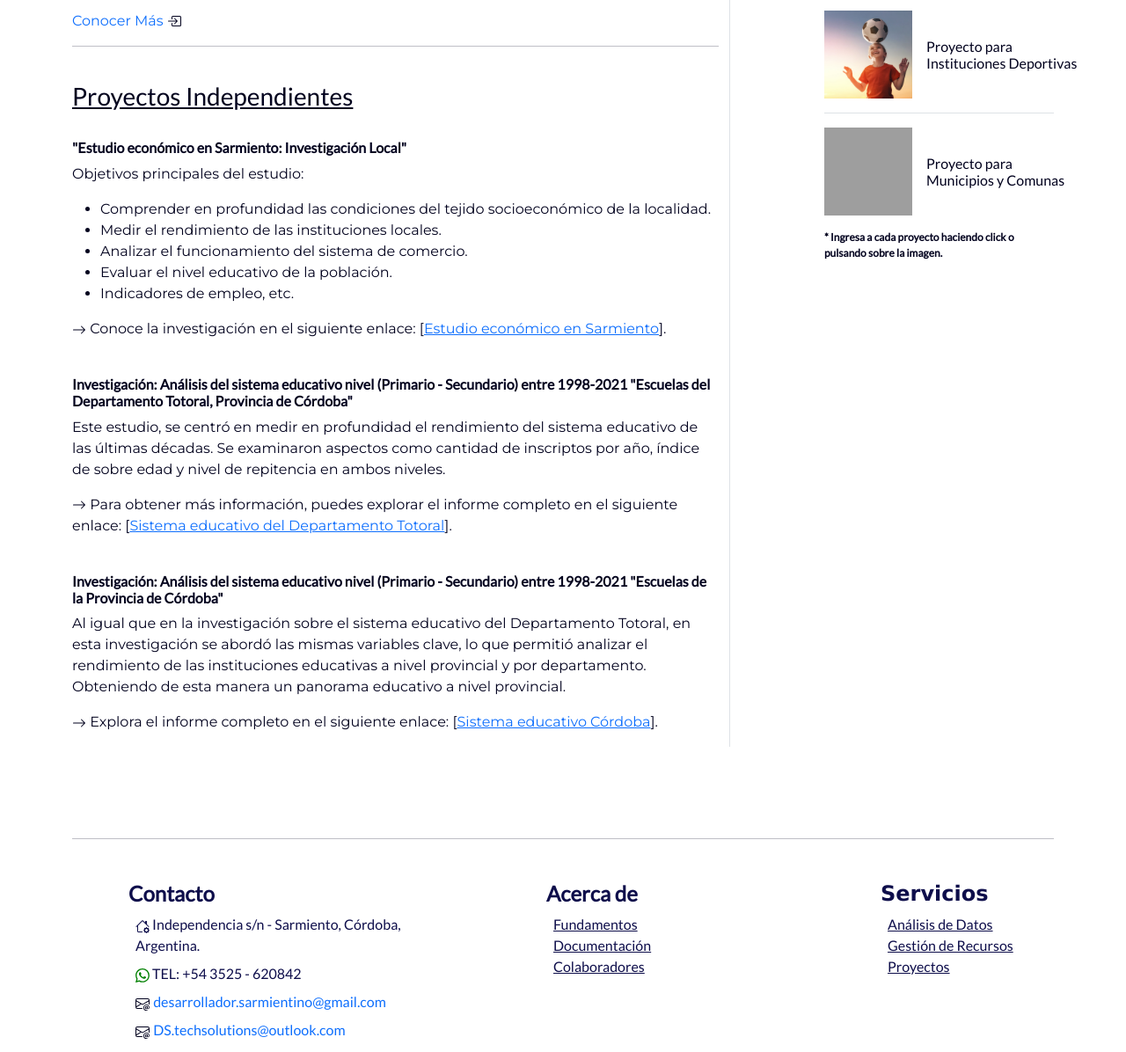
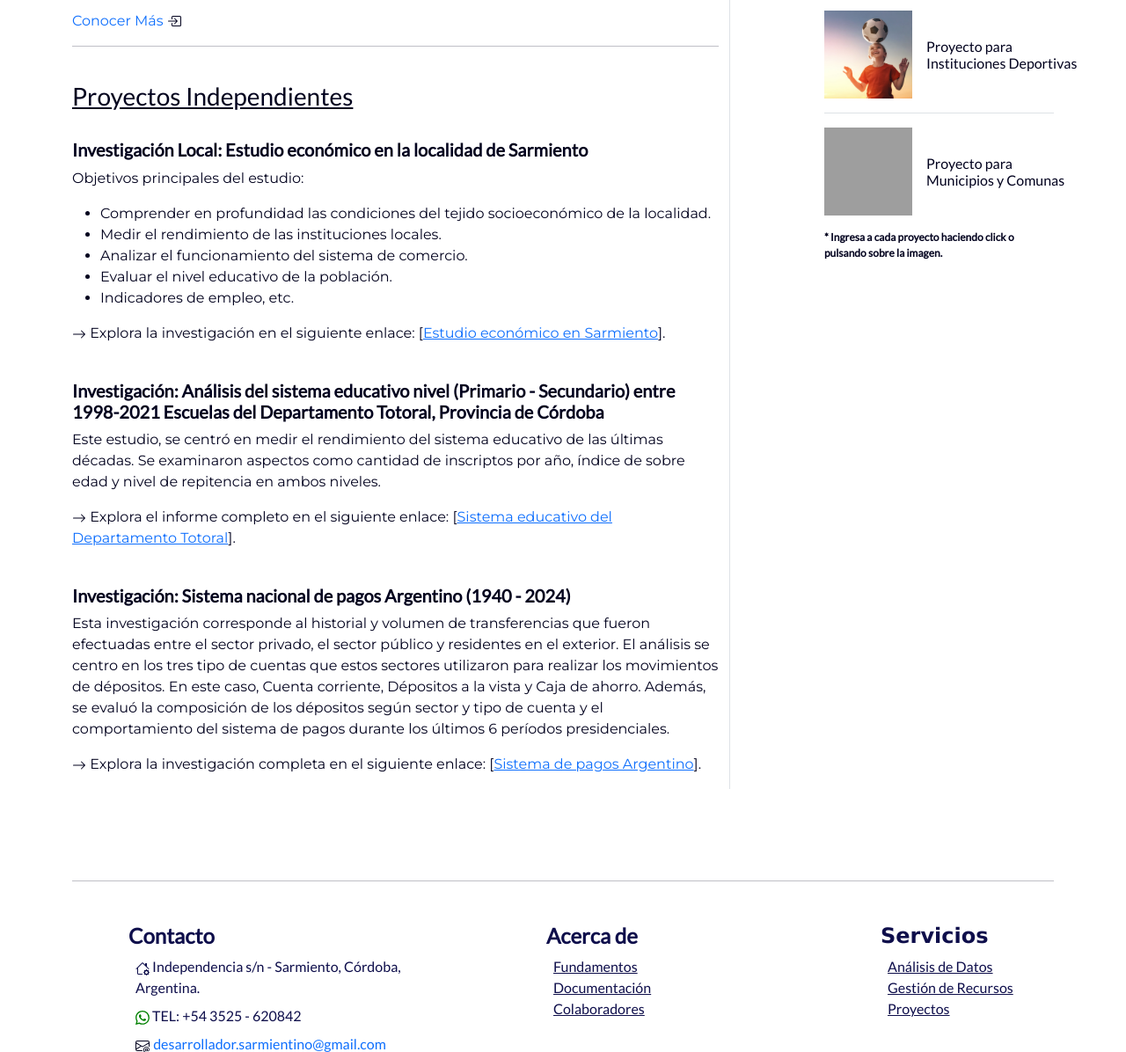
Before and after one commit to RenzoReyna88/flask-app, a Flask app: page /perfil in a window 1280 px wide. Shown: the part 1553-2749 px from the top of the page at 88% size. Run offline with Flask 2, Linux system fonts and the light colour scheme; grey boxes are pictures that could not be loaded.

Commit message:
Enlace para el estudio económico 15/6

```diff
--- a/source/templates/sitio/hogar.html
+++ b/source/templates/sitio/hogar.html
@@ -152,7 +152,7 @@
           <h1 class="text-start" style="font-family: 'Lato', sans-serif;"><strong>Fundamentos de este Proyecto</strong></h1>
           <br>
           <p class="text-start" style="font-family: 'Montserrat', sans-serif;">
-            Desde los inicios en mi investigación pesonal sobre el funcionamiento de la <a href="https://economipedia.com/"
+            Desde los inicios en mi investigación personal sobre el funcionamiento de la <a href="https://economipedia.com/"
             style=" color: green; text-decoration: none;" target="_blank" rel="noopener noreferrer">economía</a>,
             pude identificar la falta de acceso a <strong>recursos digitales y tecnológicos</strong>, cómo así también, el poco interés por
             estos recursos en nuestra región. Esto no solo dificulta el <a href="https://economipedia.com/definiciones/crecimiento-economico.html"
@@ -252,7 +252,7 @@
             <p class="py-2" style="font-family: 'Lato', sans-serif;">
               <small>
               * El objetivo de este servicio es ofrecer una solución práctica y útil a la comunidad. integrando tecnologías para el análisis de información y procesos.
-              Deja un comentario o sugerencia aquí abajo.
+              Deja tu pregunta un comentario y o sugerencia aquí abajo.
               </small>
             </p>
             <div class="card" style="border-radius: 1%; background-color: rgba(38, 184, 15, 0.508); height: auto;">
--- a/source/templates/sitio/index.html
+++ b/source/templates/sitio/index.html
@@ -196,7 +196,7 @@
 
           <ul style="font-family: 'Montserrat', sans-serif;">
             <li><a href="https://www.youtube.com/@CodigoMaquina" style="text-decoration: none;" target="_blank" rel="noopener noreferrer">Ciencia de datos con Python</a></li>
-            <li><a href="https://www.youtube.com/watch?v=WwwfLupJkok&list=PLDn1Q60pcV4k1li66_pZNcuwfOxenzOuy" style="text-decoration: none;" target="_blank" rel="noopener noreferrer">Aprende a generar gráficos con Matloplib y Python</a></li>
+            <li><a href="https://www.youtube.com/watch?v=WwwfLupJkok&list=PLDn1Q60pcV4k1li66_pZNcuwfOxenzOuy" style="text-decoration: none;" target="_blank" rel="noopener noreferrer">Aprende a generar gráficos con Matplotlib y Python</a></li>
             <li><a href="https://www.youtube.com/watch?v=QYseq8cwbsA&list=PLt1juD7lYhgEiHRh4EGn3l7v3WZrprRFn" style="text-decoration: none;" target="_blank" rel="noopener noreferrer">Aplicaciones web para análisis de datos</a></li>
           </ul>
         </div>
--- a/source/templates/sitio/perfil.html
+++ b/source/templates/sitio/perfil.html
@@ -210,7 +210,7 @@
         <br/>
         <h3 class="text-start" style="font-family: 'Lato', sans-serif;"><u>Proyectos Independientes</u></h3>
         <br/>
-        <h6 class="text-start" style="font-family: 'Lato', sans-serif;"><strong>"Estudio económico en Sarmiento: Investigación Local"</strong></h6>
+        <h5 class="text-start" style="font-family: 'Lato', sans-serif;"><strong>Investigación Local: Estudio económico en la localidad de Sarmiento</strong></h5>
         <hp class="text-start" style="font-family: 'Montserrat', sans-serif;">Objetivos principales del estudio:</p>
 
           <ul class="estudioE" style="font-family: 'Montserrat', sans-serif;">
@@ -223,35 +223,35 @@
 
           <p class="text-start" style="font-family: 'Montserrat', sans-serif;"><svg xmlns="http://www.w3.org/2000/svg" width="16" height="16" fill="currentColor" class="bi bi-arrow-right" viewBox="0 0 16 16">
             <path fill-rule="evenodd" d="M1 8a.5.5 0 0 1 .5-.5h11.793l-3.147-3.146a.5.5 0 0 1 .708-.708l4 4a.5.5 0 0 1 0 .708l-4 4a.5.5 0 0 1-.708-.708L13.293 8.5H1.5A.5.5 0 0 1 1 8"/>
-          </svg>  Conoce la investigación en el siguiente enlace: [<a href="/historiasarmientina" style="font-family: 'Montserrat', sans-serif;" target="_blank" rel="noopener noreferrer">Estudio económico en Sarmiento</a>].</p>
+          </svg> Explora la investigación en el siguiente enlace: [<a href="https://app-data-analysis.onrender.com" style="font-family: 'Montserrat', sans-serif;" target="_blank" rel="noopener noreferrer">Estudio económico en Sarmiento</a>].</p>
 
           <br/>
 
-          <h6 class="text-start" style="font-family: 'Lato', sans-serif;"><strong>Investigación: Análisis del sistema educativo nivel (Primario - Secundario) entre 1998-2021 "Escuelas
-            del Departamento Totoral, Provincia de Córdoba"</strong></h6>
+          <h5 class="text-start" style="font-family: 'Lato', sans-serif;"><strong>Investigación: Análisis del sistema educativo nivel (Primario - Secundario) entre 1998-2021 Escuelas
+            del Departamento Totoral, Provincia de Córdoba</strong></h5>
 
-          <p class="text-start"  style="font-family: 'Montserrat', sans-serif;">Este estudio, se centró en medir en profundidad el rendimiento del sistema educativo de las últimas décadas.
+          <p class="text-start"  style="font-family: 'Montserrat', sans-serif;">Este estudio, se centró en medir el rendimiento del sistema educativo de las últimas décadas.
             Se examinaron aspectos como cantidad de inscriptos por año, índice de sobre edad y nivel de repitencia en ambos niveles.</p>
 
           <p class="text-start"  style="font-family: 'Montserrat', sans-serif;"><svg xmlns="http://www.w3.org/2000/svg" width="16" height="16" fill="currentColor" class="bi bi-arrow-right" viewBox="0 0 16 16">
             <path fill-rule="evenodd" d="M1 8a.5.5 0 0 1 .5-.5h11.793l-3.147-3.146a.5.5 0 0 1 .708-.708l4 4a.5.5 0 0 1 0 .708l-4 4a.5.5 0 0 1-.708-.708L13.293 8.5H1.5A.5.5 0 0 1 1 8"/>
-          </svg>  Para obtener más información, puedes explorar el informe completo en el siguiente enlace: [<a href="https://github.com/RenzoReyna88/Python-for-dataanalysis" target="_blank"
+          </svg> Explora el informe completo en el siguiente enlace: [<a href="https://github.com/RenzoReyna88/sistema_educativo_prov_cba/blob/main/estad%C3%ADsticas_sistema_educativo.ipynb" target="_blank"
             rel="noopener noreferrer">Sistema educativo del Departamento Totoral</a>].</p>
 
             <br/>
 
-            <h6 class="text-start" style="font-family: 'Lato', sans-serif;"><strong>Investigación: Análisis del sistema educativo nivel (Primario - Secundario)
-              entre 1998-2021 "Escuelas de la Provincia de Córdoba"</strong></h6>
+            <h5 class="text-start" style="font-family: 'Lato', sans-serif;"><strong>Investigación: Sistema nacional de pagos Argentino (1940 - 2024)</strong></h5>
 
-            <p class="text-start"  style="font-family: 'Montserrat', sans-serif;">Al igual que en la investigación sobre el sistema educativo del Departamento Totoral, en
-              esta investigación se abordó las mismas variables clave, lo que permitió analizar el rendimiento de las instituciones educativas a nivel provincial y por departamento.
-              Obteniendo de esta manera un panorama educativo a nivel provincial.
+            <p class="text-start"  style="font-family: 'Montserrat', sans-serif;"> Esta investigación corresponde al historial y volumen de transferencias que fueron
+              efectuadas entre el sector privado, el sector público y residentes en el exterior. El análisis se centro en los tres tipo de cuentas
+              que estos sectores utilizaron para realizar los movimientos de dépositos. En este caso, Cuenta corriente, Dépositos a la vista y Caja de ahorro.
+              Además, se evaluó la composición de los dépositos según sector y tipo de cuenta y el comportamiento del sistema de pagos durante los últimos 6 períodos presidenciales.
             </p>
 
             <p class="text-start"  style="font-family: 'Montserrat', sans-serif;"><svg xmlns="http://www.w3.org/2000/svg" width="16" height="16" fill="currentColor" class="bi bi-arrow-right" viewBox="0 0 16 16">
             <path fill-rule="evenodd" d="M1 8a.5.5 0 0 1 .5-.5h11.793l-3.147-3.146a.5.5 0 0 1 .708-.708l4 4a.5.5 0 0 1 0 .708l-4 4a.5.5 0 0 1-.708-.708L13.293 8.5H1.5A.5.5 0 0 1 1 8"/>
-            </svg>  Explora el informe completo en el siguiente enlace: [<a style="font-family: 'Montserrat', sans-serif;" href="https://github.com/RenzoReyna88/Python-for-dataanalysis" target="_blank"
-              rel="noopener noreferrer">Sistema educativo Córdoba</a>].</p>
+            </svg>  Explora la investigación completa en el siguiente enlace: [<a style="font-family: 'Montserrat', sans-serif;" href="https://github.com/RenzoReyna88/Analisis_sistema_de_pagos_argentino/blob/main/Sistema_financiero_argentino.ipynb" target="_blank"
+              rel="noopener noreferrer">Sistema de pagos Argentino</a>].</p>
 
 
       </div>
```
Also changed, not shown: source/templates/sitio/serv.html (+8 -8 lines).
